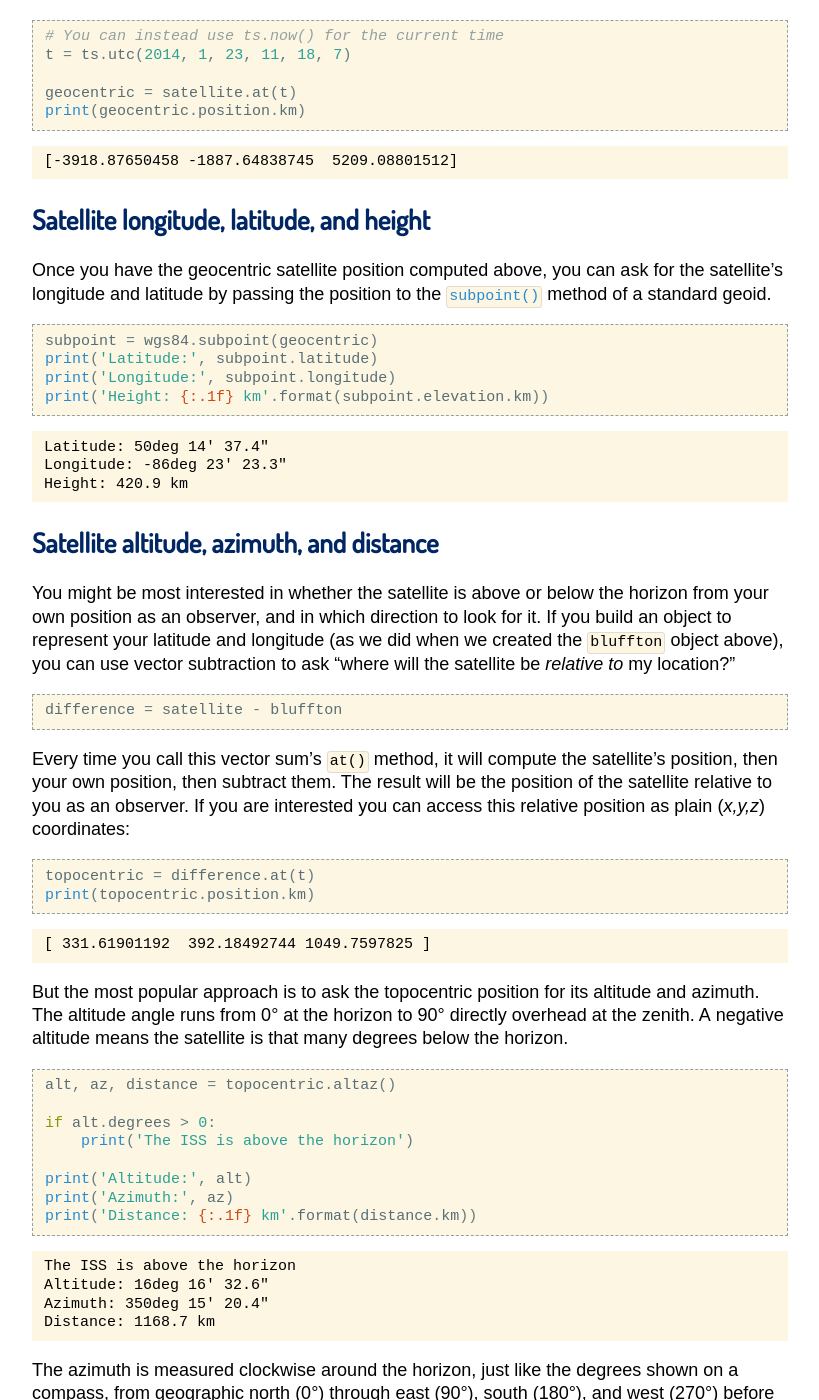
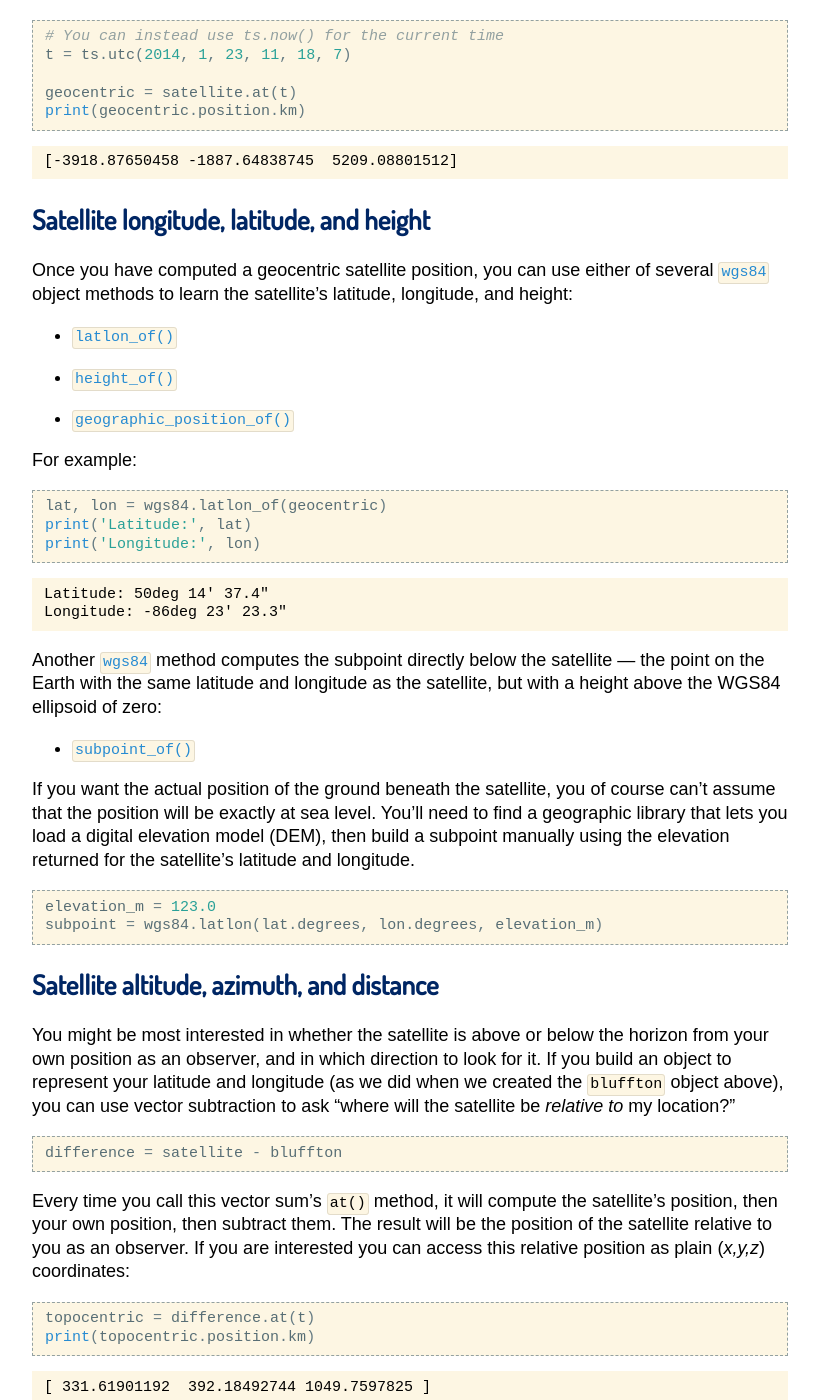
Before and after one commit to skyfielders/python-skyfield, a Sphinx documentation site: the page built from skyfield/documentation/earth-satellites.rst, in a window 1280 px wide and 1400 px high, scrolled down 5012 px. Shown: the whole window, without its empty margins (230-1049 px from the left). Built offline with Sphinx 7.4.7, drawn with Linux system fonts in a browser that asks for light colours; some web fonts are replaced.

Commit message:
Update satellite docs: new lat/lon methods #644

```diff
--- a/skyfield/documentation/earth-satellites.rst
+++ b/skyfield/documentation/earth-satellites.rst
@@ -355,23 +355,46 @@ than those of the old J2000 system.)
 Satellite longitude, latitude, and height
 -----------------------------------------
 
-Once you have the geocentric satellite position computed above,
-you can ask for the satellite’s longitude and latitude
-by passing the position
-to the :meth:`~skyfield.toposlib.Geoid.subpoint()` method of a standard geoid.
+Once you have computed a geocentric satellite position,
+you can use either of several :data:`~skyfield.toposlib.wgs84` object methods
+to learn the satellite’s latitude, longitude, and height:
+
+* :meth:`~skyfield.toposlib.Geoid.latlon_of()`
+* :meth:`~skyfield.toposlib.Geoid.height_of()`
+* :meth:`~skyfield.toposlib.Geoid.geographic_position_of()`
+
+For example:
 
 .. testcode::
 
-    subpoint = wgs84.subpoint(geocentric)
-    print('Latitude:', subpoint.latitude)
-    print('Longitude:', subpoint.longitude)
-    print('Height: {:.1f} km'.format(subpoint.elevation.km))
+    lat, lon = wgs84.latlon_of(geocentric)
+    print('Latitude:', lat)
+    print('Longitude:', lon)
 
 .. testoutput::
 
     Latitude: 50deg 14' 37.4"
     Longitude: -86deg 23' 23.3"
-    Height: 420.9 km
+
+Another :data:`~skyfield.toposlib.wgs84` method
+computes the subpoint directly below the satellite —
+the point on the Earth
+with the same latitude and longitude as the satellite,
+but with a height above the WGS84 ellipsoid of zero:
+
+* :meth:`~skyfield.toposlib.Geoid.subpoint_of()`
+
+If you want the actual position of the ground beneath the satellite,
+you of course can’t assume that the position will be exactly at sea level.
+You’ll need to find a geographic library
+that lets you load a digital elevation model (DEM),
+then build a subpoint manually using the elevation returned
+for the satellite’s latitude and longitude.
+
+.. testcode::
+
+    elevation_m = 123.0
+    subpoint = wgs84.latlon(lat.degrees, lon.degrees, elevation_m)
 
 Satellite altitude, azimuth, and distance
 -----------------------------------------
--- a/skyfield/documentation/positions.rst
+++ b/skyfield/documentation/positions.rst
@@ -690,6 +690,12 @@ of the API documentation
 for the whole slate of methods
 that can convert between inertial and Earth-fixed positions.
 
+.. Once fully supported, illustrate round-trips like
+
+    xyz = m.frame_xyz(itrs)
+    from skyfield.positionlib import ICRS
+    position = ICRS.from_time_and_frame_vectors(t, itrs, xyz, None)
+
 Coordinates in other reference frames
 =====================================
 
```
